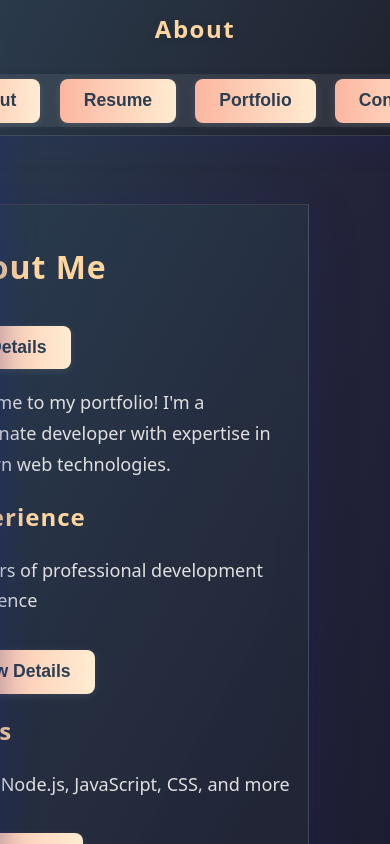
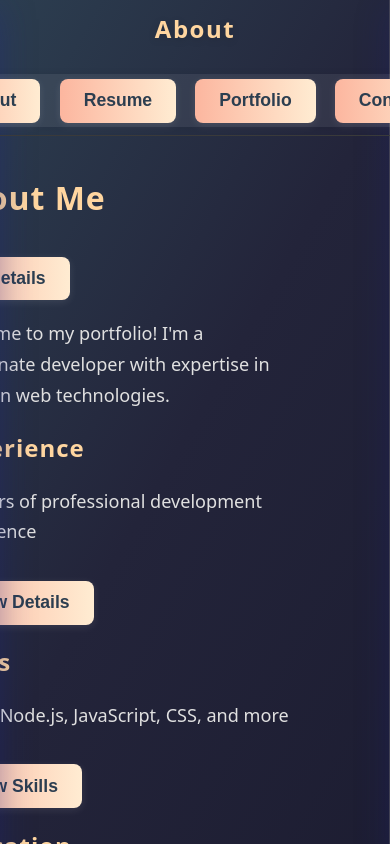
Before and after one commit to GeorgeMunday/software-development-portfolio, a React (Vite) app: page / in a window 390 px wide. Shown: the top 844 px of the page. Built offline with nearby package versions, Linux system fonts and the light colour scheme.

Commit message:
background

```diff
--- a/src/page/componets/component-styles/header.css
+++ b/src/page/componets/component-styles/header.css
@@ -59,14 +59,13 @@
 
 /* Modern glassy header and navbar */
 .header {
-  background: linear-gradient(120deg, rgba(44,62,80,0.92) 0%, rgba(30,30,40,0.92) 100%);
-  box-shadow: 0 8px 32px 0 rgba(31, 38, 135, 0.13);
-  border-bottom: 1.5px solid rgba(255,255,255,0.10);
-  padding: 2.5rem 2rem 1.5rem 2rem;
-  border-radius: 0 0 24px 24px;
-  margin-bottom: 2.5rem;
+  background: transparent;
+  border-radius: 0;
+  margin-bottom: 0;
   position: relative;
   z-index: 2000;
+  padding: 2.5rem 2rem 1.5rem 2rem;
+  /* No border, no shadow */
 }
 
 .header__title--text {
@@ -127,7 +126,7 @@
   .header {
     padding: 1.5rem 0.5rem 1rem 0.5rem;
     border-radius: 0 0 16px 16px;
-    margin-bottom: 1.2rem;
+    margin-bottom: 0 !important; /* Remove gap below header on tablet */
   }
   .header__nav--list {
     gap: 1.2rem;
@@ -138,7 +137,7 @@
   .header {
     padding: 0.7rem 0.2rem 0.5rem 0.2rem;
     border-radius: 0 0 8px 8px;
-    margin-bottom: 0.5rem;
+    margin-bottom: 0 !important; /* Remove gap below header on mobile */
   }
   .header__title--text {
     font-size: 1.5rem;
--- a/src/page/componets/component-styles/infobar.css
+++ b/src/page/componets/component-styles/infobar.css
@@ -5,6 +5,7 @@
   right: -380px;
   top: 0;
   width: 340px;
+  max-width: 90vw;
   height: 100vh;
   background: rgba(40, 40, 60, 0.82);
   box-shadow: 0 8px 32px 0 rgba(31, 38, 135, 0.27);
@@ -77,17 +78,31 @@
   outline: none;
 }
 
+@media (max-width: 900px) {
+  .infobar {
+    width: 70vw;
+    min-width: 0;
+    max-width: 90vw;
+    padding: 0 0 24px 0;
+  }
+}
 @media (max-width: 600px) {
   .infobar {
-    width: 90vw;
+    width: 100vw;
     min-width: 0;
-    padding: 0 0 24px 0;
+    max-width: 100vw;
+    padding: 0 0 18px 0;
+    border-radius: 0;
+    right: -100vw;
+  }
+  .infobar.open {
+    right: 0;
   }
   .infobar-content {
-    padding: 24px 10px 0 10px;
+    padding: 24px 6px 0 6px;
   }
   .info-content {
-    padding: 12px 10px 8px 10px;
+    padding: 10px 6px 6px 6px;
   }
 }
 
--- a/src/page/componets/component-styles/sidebar.css
+++ b/src/page/componets/component-styles/sidebar.css
@@ -4,11 +4,12 @@
   top: 0;
   left: 0;
   width: 340px;
+  max-width: 90vw;
   height: 100vh;
   background: rgba(30, 30, 40, 0.7);
   box-shadow: 0 8px 32px 0 rgba(31, 38, 135, 0.37);
+  -webkit-backdrop-filter: blur(18px) saturate(180%);
   backdrop-filter: blur(18px) saturate(180%);
-  -webkit-backdrop-filter: blur(18px) saturate(180%);
   border-right: 1.5px solid rgba(255,255,255,0.18);
   transform: translateX(-100%);
   transition: transform 0.45s cubic-bezier(.77,0,.18,1), box-shadow 0.3s;
@@ -107,18 +108,28 @@
   outline: none;
 }
 
-/* Responsive for mobile */
+/* Responsive for tablet and mobile */
+@media (max-width: 900px) {
+  .sidebar.glassmorphic {
+    width: 70vw;
+    min-width: 0;
+    max-width: 90vw;
+    padding: 0 0 24px 0;
+  }
+}
 @media (max-width: 600px) {
   .sidebar.glassmorphic {
-    width: 90vw;
+    width: 100vw;
     min-width: 0;
-    padding: 0 0 24px 0;
+    max-width: 100vw;
+    padding: 0 0 18px 0;
+    border-radius: 0;
   }
   .sidebar-details {
-    margin: 0 10px 0 10px;
-    padding: 12px 10px 8px 10px;
+    margin: 0 6px 0 6px;
+    padding: 10px 6px 6px 6px;
   }
   .sidebar__title {
-    margin: 24px 0 12px 0;
+    margin: 18px 0 8px 0;
   }
 }
--- a/src/page/componets/mains/styles/main.css
+++ b/src/page/componets/mains/styles/main.css
@@ -37,16 +37,15 @@
   display: flex;
   flex: 1;
   position: relative;
-  margin-top: 60px; /* Header height */
 }
 
 /* Modern main-content style for all mains */
 .main-content {
-  background: linear-gradient(120deg, rgba(44,62,80,0.82) 0%, rgba(30,30,40,0.82) 100%);
-  border-radius: 28px;
-  box-shadow: 0 12px 48px 0 rgba(31, 38, 135, 0.18), 0 1.5px 0 0 rgba(255,255,255,0.10);
-  border: 1.5px solid rgba(255,255,255,0.13);
-  margin: 2.5rem auto;
+  background: transparent;
+  border-radius: 0;
+  box-shadow: none;
+  border: none;
+  margin: 0 auto !important; /* Remove all margin, including in media queries */
   max-width: 1100px;
   min-height: 70vh;
   padding: 3rem 2.5rem;
@@ -62,8 +61,6 @@
   justify-content: flex-start;
   align-items: stretch;
   box-sizing: border-box;
-  -webkit-backdrop-filter: blur(16px) saturate(160%);
-  backdrop-filter: blur(16px) saturate(160%);
 }
 
 .main-content h1, .main-content h2, .main-content h3 {
@@ -118,16 +115,17 @@
   .main-content {
     padding: 1.5rem 0.7rem;
     max-width: 98vw;
-    min-height: 400px; /* Adjusted min-height for smaller screens */
+    min-height: 400px;
+    margin: 0 auto !important; /* Remove all margin on tablet */
   }
 }
 @media (max-width: 600px) {
   .main-content {
     padding: 0.7rem 0.2rem;
     border-radius: 0;
-    margin: 0;
-    min-height: 300px; /* Further adjusted min-height */
-    min-width: 0;      /* Allow width to go to 0 if needed */
+    margin: 0 !important; /* Remove all margin on mobile */
+    min-height: 300px;
+    min-width: 0;
   }
 }
 
--- a/src/page/componets/sidebar.jsx
+++ b/src/page/componets/sidebar.jsx
@@ -103,6 +103,7 @@ const Sidebar = ({ isOpen, onClose, contentType }) => {
         role="complementary"
       >
         {isOpen && (
+
           <>
             <button className="close-btn fancy-close" onClick={onClose} aria-label="Close sidebar">
               <span aria-hidden="true">✕</span>
```
